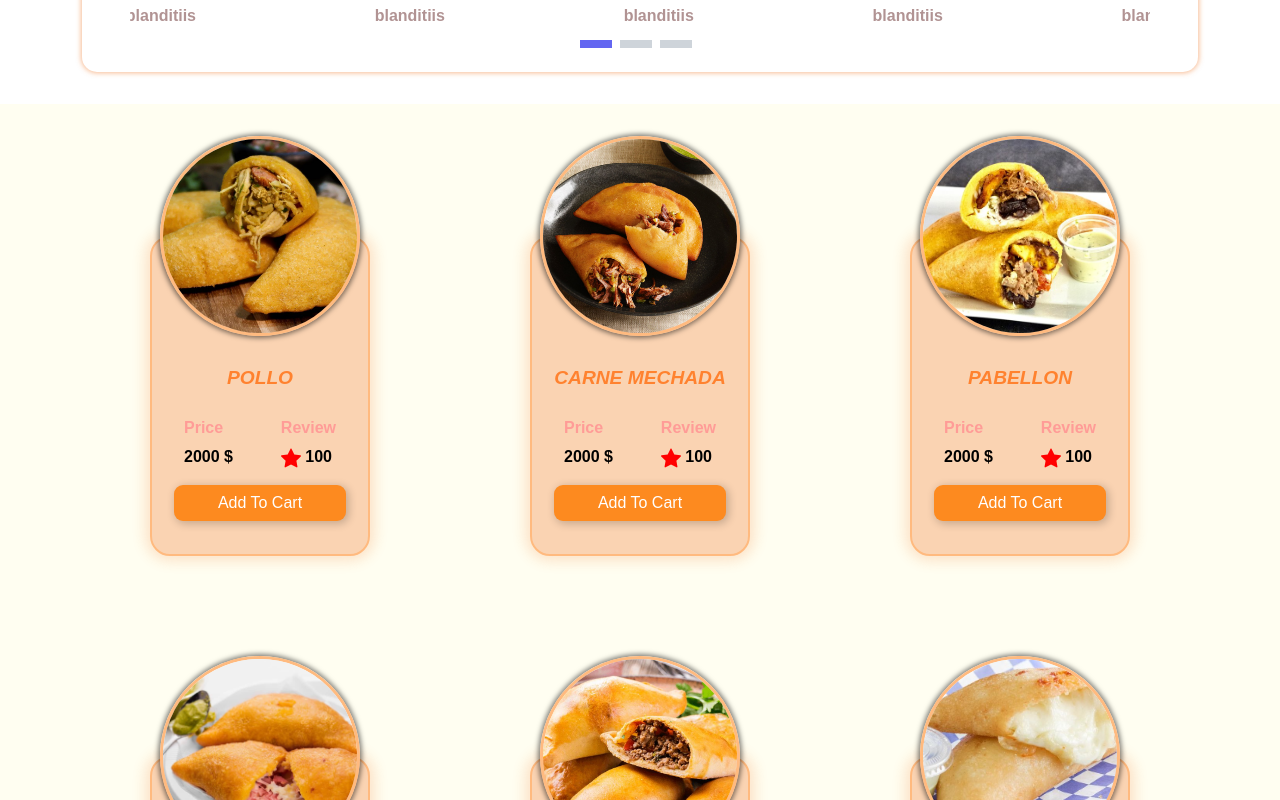
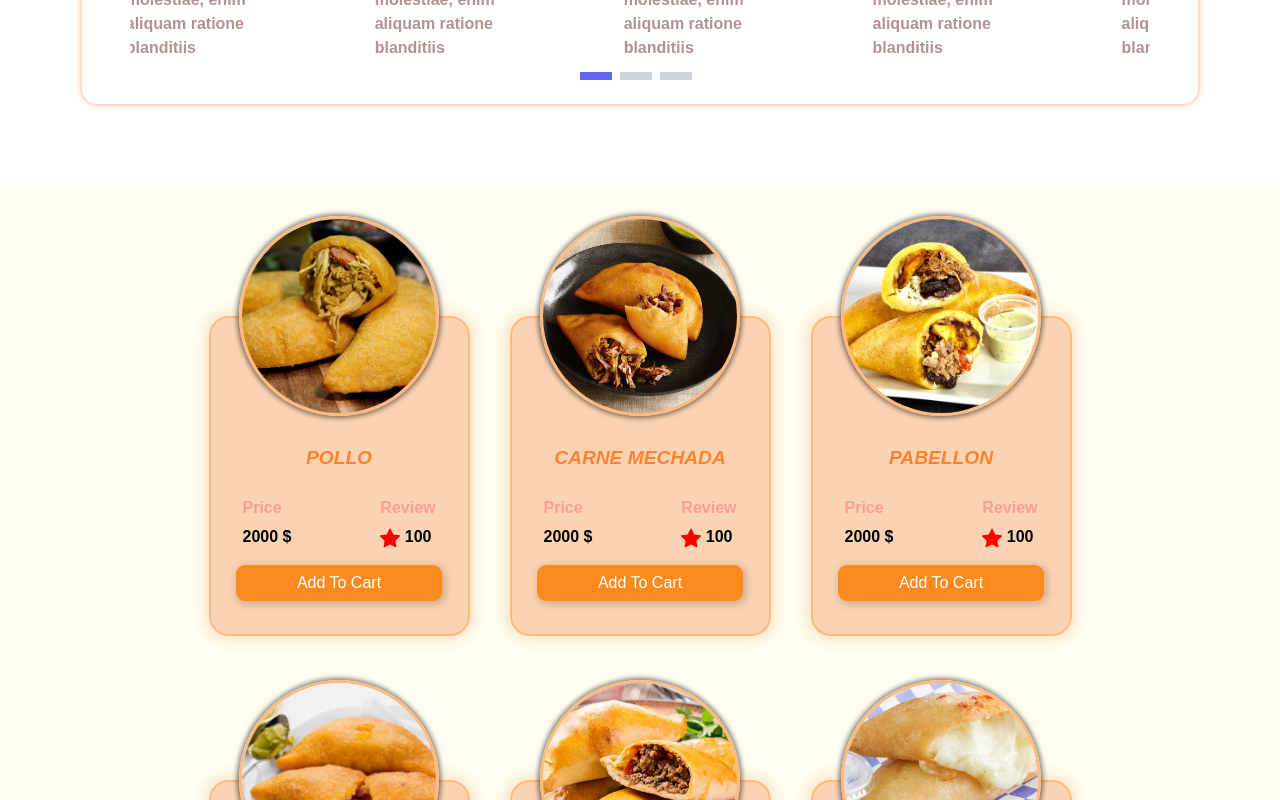
Before and after one commit to NatyRR/fast-food-restaurant, a Next.js app: page / in a window 1280 px wide. Shown: the part 520-1320 px from the top of the page. Built offline with nearby package versions, Linux system fonts and the light colour scheme.

Commit message:
ajustes de estilos cartas y banner

```diff
--- a/src/components/organisms/Menu/Food/index.tsx
+++ b/src/components/organisms/Menu/Food/index.tsx
@@ -25,7 +25,7 @@ export const Food: FC = () => {
     >
       <Row className={classes.row}>
         {listCards.map((item, index) => (
-          <Col xs={12} md={4} key={item.sabor} className={classes.col}>
+          <Col xs={12} md={3} key={item.sabor} className={classes.col}>
             <Card img={item.imagen} name={item.sabor} price={item.price} />
           </Col>
         ))}
--- a/src/styles/organisms/Menu/food/food.module.scss
+++ b/src/styles/organisms/Menu/food/food.module.scss
@@ -1,6 +1,7 @@
 .row {
+  gap: 1rem;
+  justify-content: center;
   .col {
-    height: max-content;
-    padding-inline: 5rem;
+    height: 28rem;
   }
 }
--- a/src/styles/organisms/banner.module.scss
+++ b/src/styles/organisms/banner.module.scss
@@ -1,5 +1,5 @@
 .carousel {
-  margin-top: 3rem;
+  margin-block: 5rem;
 
   :global(.p-carousel-content) {
     border-radius: 15px !important;
```
